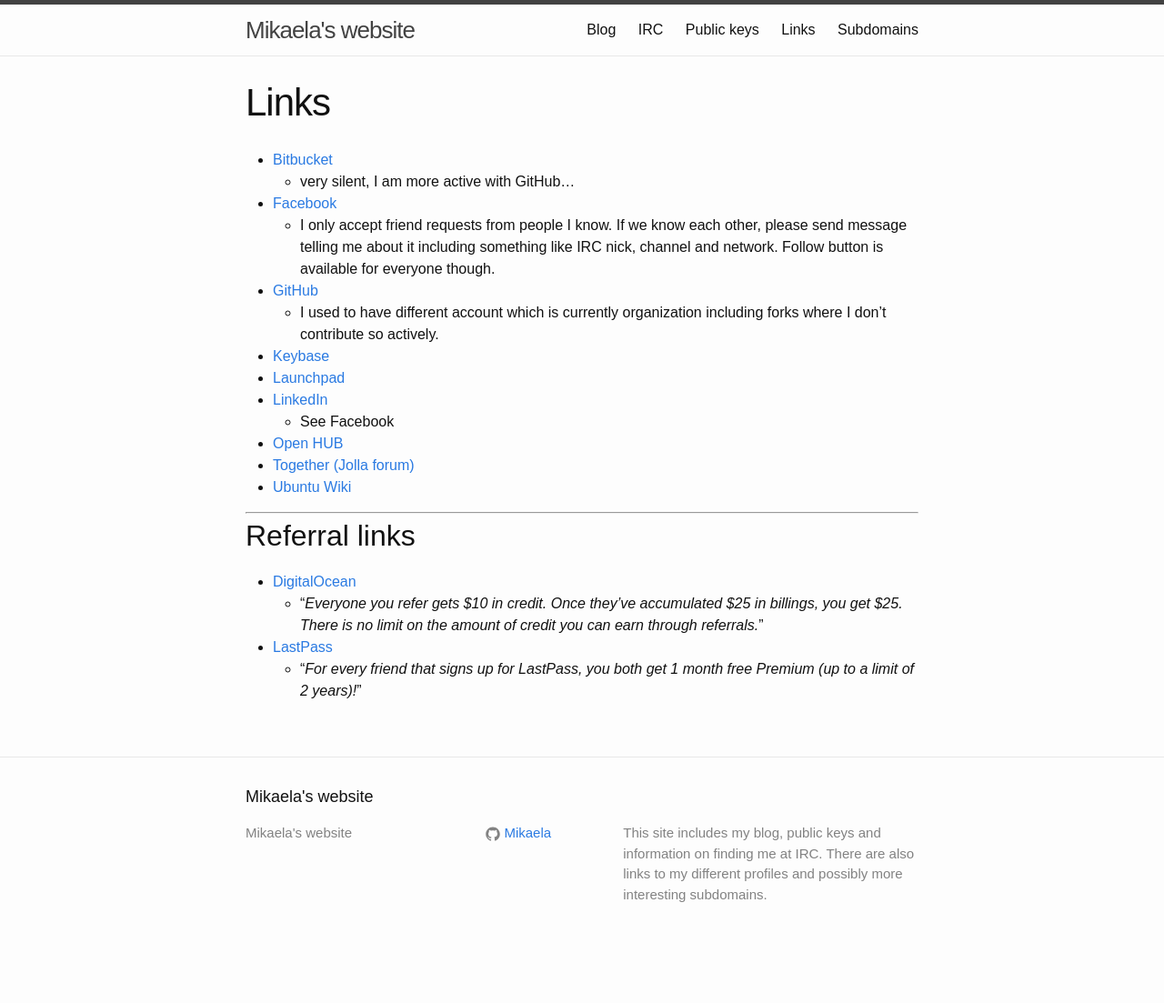
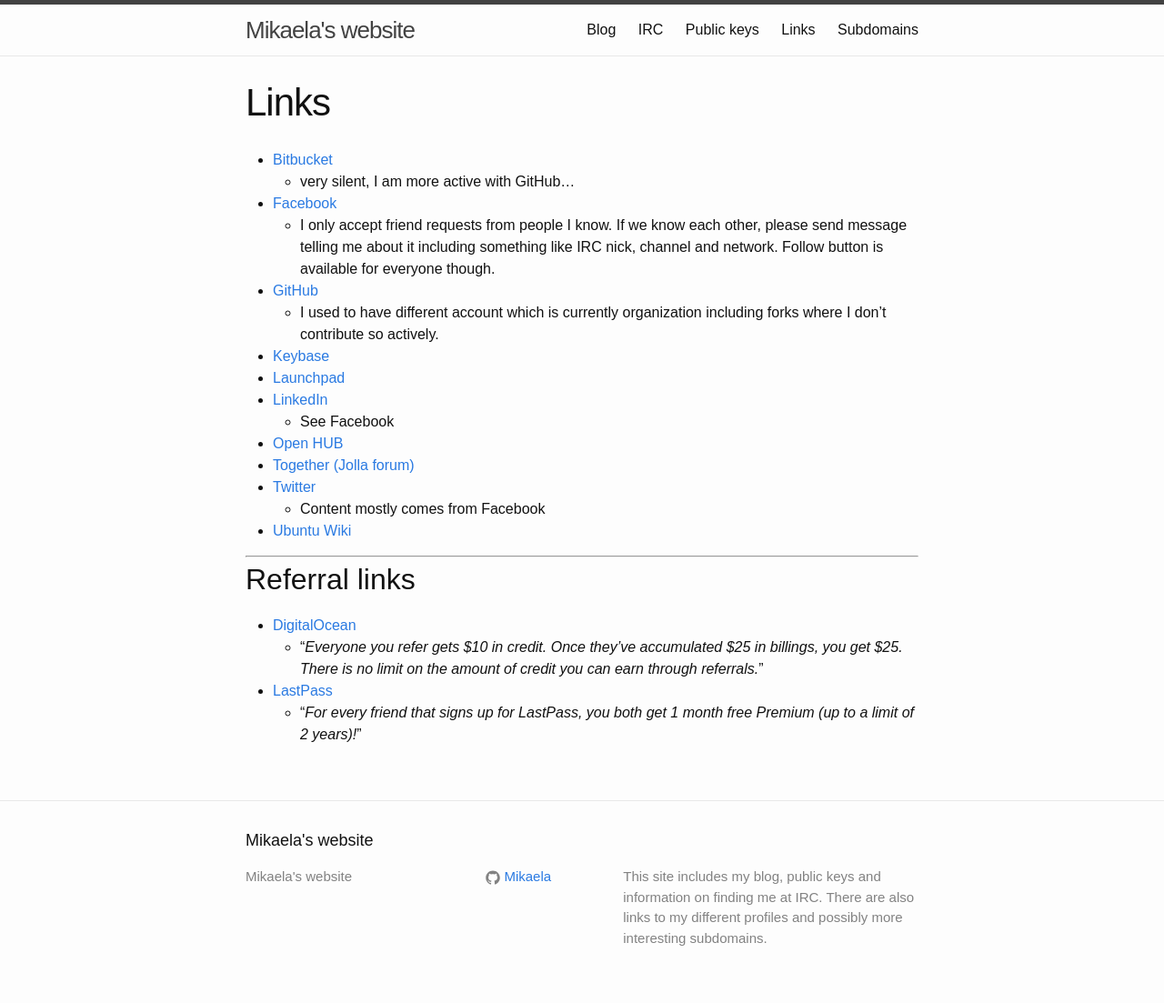
Before and after one commit to Mikaela/mikaela.github.io, a Jekyll site: the page built from pages/links.markdown, in a window 1280 px wide. Shown: the whole page at 91% size. Built offline with Jekyll 4.4.1, drawn with Linux system fonts in a browser that asks for light colours; Markdown is read by kramdown in place of the engine named in the settings; before the commit the page ends 1055 px from its top, so only the background shows below that.

Commit message:
Restore new Twitter

```diff
--- a/_config.yml
+++ b/_config.yml
@@ -6,7 +6,8 @@
     more interesting subdomains.
 baseurl: "" # the subpath of your site, e.g. /blog/
 url: "https://mikaela.info" # the base hostname & protocol for your site
-#twitter_username:
+# I prefer my GitHub being looked more than Twitter
+#twitter_username: Inaneierase
 github_username:  Mikaela
 
 # Build settings
--- a/pages/links.markdown
+++ b/pages/links.markdown
@@ -20,6 +20,8 @@
     * See Facebook
 * [Open HUB](https://www.openhub.net/accounts/Mikaela)
 * [Together (Jolla forum)](https://together.jolla.com/users/6732/mikaela/)
+* [Twitter](https://twitter.com/Inaneierase)
+    * Content mostly comes from Facebook
 * [Ubuntu Wiki](https://wiki.ubuntu.com/mikaela)
 
 * * * * *
```
